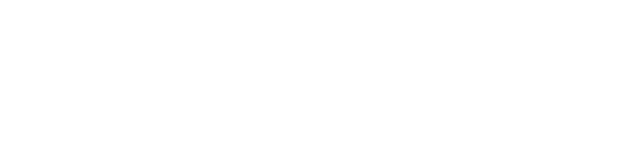
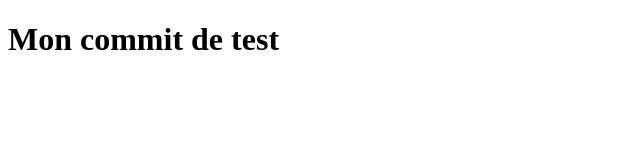
Before and after one commit to MaximeAutechaud/my-super-website, a plain HTML site: page index.html in a window 1280 px wide. Shown: the whole page, without its empty margins (0-640 px from the left). Drawn offline with Linux system fonts and the light colour scheme.

Commit message:
Changement du titre et ajout du h1

```diff
--- a/index.html
+++ b/index.html
@@ -2,9 +2,10 @@
 <html>
   <head>
     <meta charset="UTF-8">
-    <title>title</title>
+    <title>Quest Git 3</title>
   </head>
   <body>
+    <h1>Mon commit de test</h1>
 
   </body>
 </html>
```
